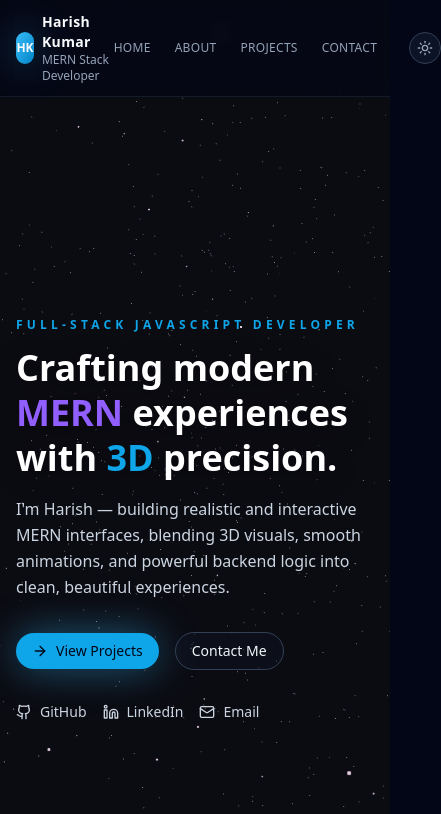
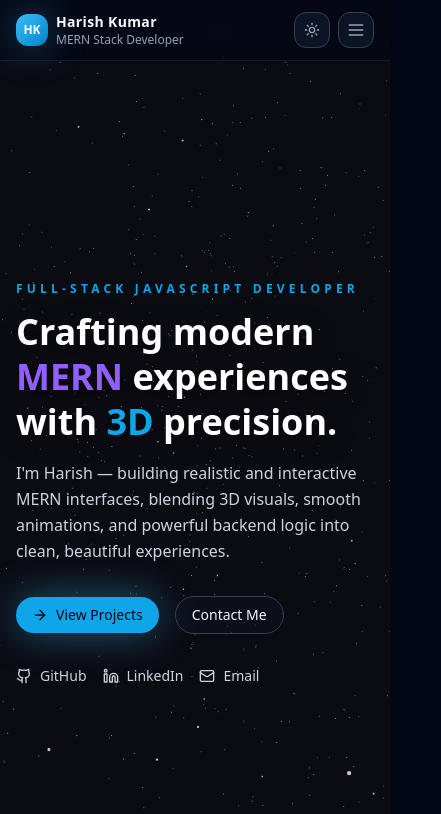
Before and after one commit to harish00078/portfolio, a React (Vite) app: page / in a window 390 px wide. Shown: the top 814 px of the page, 441 px wide, since content can reach past the window. Built offline with nearby package versions, Linux system fonts and the light colour scheme.

Commit message:
enhance Navbar component with mobile menu functionality and improved animations

```diff
--- a/src/components/Navbar.jsx
+++ b/src/components/Navbar.jsx
@@ -1,6 +1,6 @@
-import React from "react";
-import { motion } from "framer-motion";
-import { Sun, Moon } from "lucide-react";
+import React, { useState } from "react";
+import { motion, AnimatePresence } from "framer-motion";
+import { Sun, Moon, Menu, X } from "lucide-react";
 
 const sections = [
   { id: "home", label: "Home" },
@@ -10,19 +10,22 @@ const sections = [
 ];
 
 export function Navbar({ theme, toggleTheme }) {
+  const [isOpen, setIsOpen] = useState(false);
+
   const scrollTo = (id) => {
     const el = document.getElementById(id);
     if (el) {
       el.scrollIntoView({ behavior: "smooth", block: "start" });
     }
+    setIsOpen(false);
   };
 
   return (
-    <header className="sticky top-0 z-30 backdrop-blur border-b border-slate-200/80 bg-white/80 dark:border-slate-800/60 dark:bg-slate-950/60 transition-colors duration-300 shadow-sm dark:shadow-none">
+    <header className="sticky top-0 z-50 backdrop-blur-md border-b border-slate-200/80 bg-white/80 dark:border-slate-800/60 dark:bg-slate-950/60 transition-colors duration-300 shadow-sm dark:shadow-none">
       <div className="mx-auto max-w-6xl px-4 py-3 flex items-center justify-between">
         <motion.div
-          initial={{ opacity: 0, y: -10 }}
-          animate={{ opacity: 1, y: 0 }}
+          initial={{ opacity: 0, x: -20 }}
+          animate={{ opacity: 1, x: 0 }}
           className="flex items-center gap-2"
         >
           <div className="h-8 w-8 rounded-xl bg-gradient-to-br from-brand-500 to-brand-700 shadow-md dark:shadow-glow flex items-center justify-center text-slate-50 text-xs font-bold">
@@ -38,19 +41,20 @@ export function Navbar({ theme, toggleTheme }) {
           </div>
         </motion.div>
 
-        <nav className="flex items-center gap-6 text-xs sm:text-sm">
+        {/* Desktop Navigation */}
+        <nav className="hidden md:flex items-center gap-8 text-sm">
           {sections.map((item) => (
             <button
               key={item.id}
               onClick={() => scrollTo(item.id)}
-              className="uppercase tracking-wide text-slate-500 hover:text-brand-600 dark:text-slate-400 dark:hover:text-brand-400 transition"
+              className="uppercase tracking-widest font-medium text-slate-500 hover:text-brand-600 dark:text-slate-400 dark:hover:text-brand-400 transition-colors"
             >
               {item.label}
             </button>
           ))}
           <button
             onClick={toggleTheme}
-            className="ml-2 inline-flex h-8 w-8 items-center justify-center rounded-full border border-slate-200 bg-white/80 text-slate-600 hover:border-brand-400 hover:text-brand-600 dark:border-slate-700 dark:bg-slate-900/80 dark:text-slate-400 dark:hover:text-brand-300 transition"
+            className="ml-2 inline-flex h-9 w-9 items-center justify-center rounded-xl border border-slate-200 bg-white/80 text-slate-600 hover:border-brand-400 hover:text-brand-600 dark:border-slate-700 dark:bg-slate-900/80 dark:text-slate-400 dark:hover:text-brand-300 transition-all shadow-sm"
           >
             {theme === "dark" ? (
               <Sun className="w-4 h-4" />
@@ -59,7 +63,51 @@ export function Navbar({ theme, toggleTheme }) {
             )}
           </button>
         </nav>
+
+        {/* Mobile Toggle & Theme */}
+        <div className="flex items-center gap-2 md:hidden">
+          <button
+            onClick={toggleTheme}
+            className="inline-flex h-9 w-9 items-center justify-center rounded-xl border border-slate-200 bg-white/80 text-slate-600 dark:border-slate-700 dark:bg-slate-900/80 dark:text-slate-400 transition-all"
+          >
+            {theme === "dark" ? (
+              <Sun className="w-4 h-4" />
+            ) : (
+              <Moon className="w-4 h-4" />
+            )}
+          </button>
+          <button
+            onClick={() => setIsOpen(!isOpen)}
+            className="inline-flex h-9 w-9 items-center justify-center rounded-xl border border-slate-200 bg-white/80 text-slate-600 dark:border-slate-700 dark:bg-slate-900/80 dark:text-slate-400 transition-all"
+          >
+            {isOpen ? <X className="w-5 h-5" /> : <Menu className="w-5 h-5" />}
+          </button>
+        </div>
       </div>
+
+      {/* Mobile Menu Overlay */}
+      <AnimatePresence>
+        {isOpen && (
+          <motion.div
+            initial={{ opacity: 0, height: 0 }}
+            animate={{ opacity: 1, height: "auto" }}
+            exit={{ opacity: 0, height: 0 }}
+            className="md:hidden border-t border-slate-200 dark:border-slate-800 bg-white/95 dark:bg-slate-950/95 backdrop-blur-lg overflow-hidden"
+          >
+            <div className="flex flex-col p-4 gap-4">
+              {sections.map((item) => (
+                <button
+                  key={item.id}
+                  onClick={() => scrollTo(item.id)}
+                  className="text-left py-2 text-base font-medium text-slate-600 hover:text-brand-600 dark:text-slate-400 dark:hover:text-brand-400 transition-colors"
+                >
+                  {item.label}
+                </button>
+              ))}
+            </div>
+          </motion.div>
+        )}
+      </AnimatePresence>
     </header>
   );
 }
```
